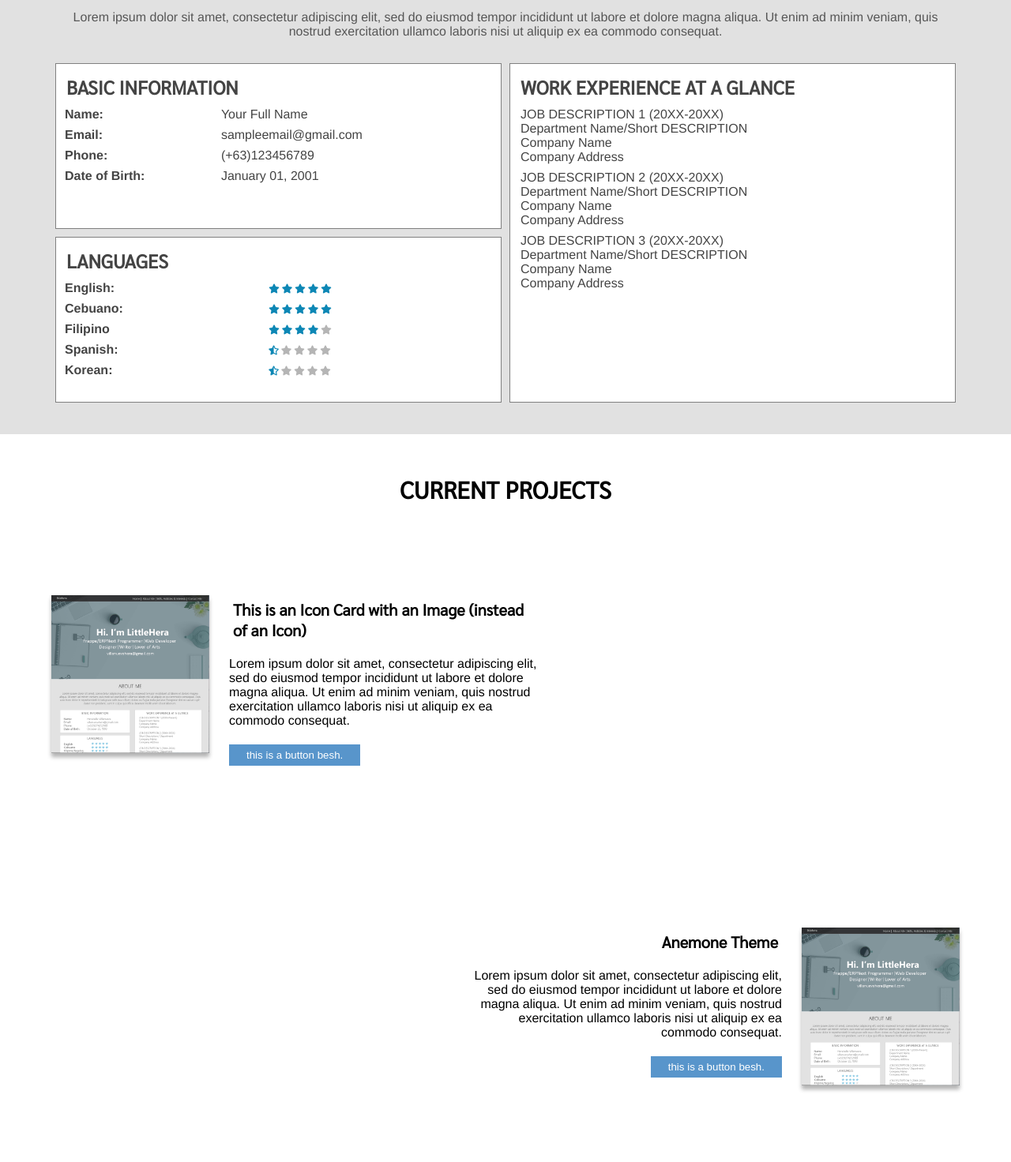
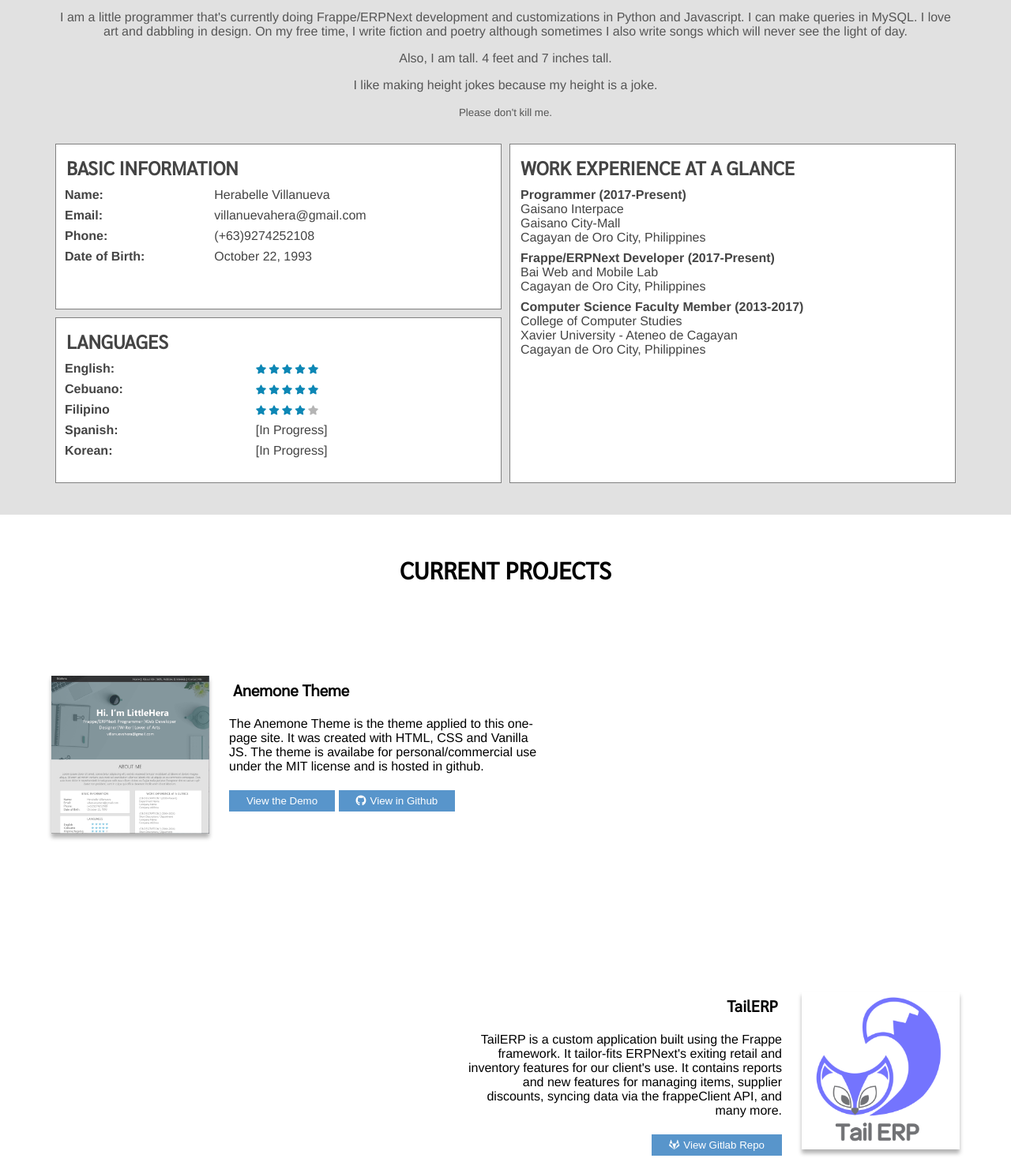
Before and after one commit to littlehera/littlehera.github.io, a plain HTML site: page index.html in a window 1280 px wide. Shown: the part 403-1875 px from the top of the page at 79% size. Drawn offline with Linux system fonts and the light colour scheme; a web font is replaced by a local one.

Commit message:
Updated HTML information and added tailerp splash.png

```diff
--- a/css/anemone-theme.css
+++ b/css/anemone-theme.css
@@ -143,6 +143,7 @@
   text-align: left;
 }
 
+
 /*SECTION elements*/
 
 .page-content{
@@ -194,43 +195,6 @@
   font-size: 16px;
 }
 
-.icon-card{
-  opacity: 0;
-  height: 200px;
-  width: 100%;
-  margin: 100px 0;
-  float: left;
-}
-
-.icon-card .float-left{
-  float: left;
-  text-align: left;
-}
-
-.icon-card .float-right{
-  float: right;
-  text-align: right;
-}
-
-.icon-card img{
-  width: 200px;
-  height: 200px;
-  box-shadow: 0px 5px 5px #b3b3b3
-}
-
-.icon-card i{
-  width: 200px;
-  font-size: 175px;
-  height: 200px;
-  color: #0f87b5;
-  text-align: center!important;
-}
-
-.icon-card .card-description{
-  margin: 0px 25px 0px 25px;
-  max-width: 400px;
-}
-
 .dark-section{
   background-color:#24405f;
   padding: 30px 0px;
@@ -273,6 +237,52 @@
   display: table;
 }
 
+.icon-card{
+  opacity: 0;
+  height: 200px;
+  width: 100%;
+  margin: 100px 0;
+  float: left;
+}
+
+.icon-card .float-left{
+  float: left;
+  text-align: left;
+}
+
+.icon-card .float-right{
+  float: right;
+  text-align: right;
+}
+
+.icon-card img{
+  width: 200px;
+  height: 200px;
+  box-shadow: 0px 5px 5px #b3b3b3
+}
+
+.icon-card i{
+  width: 200px;
+  font-size: 175px;
+  height: 200px;
+  color: #0f87b5;
+  text-align: center!important;
+}
+
+.icon-card .card-description{
+  margin: 0px 25px 0px 25px;
+  max-width: 400px;
+}
+
+.icon-card button>i{
+  font-size: unset;
+  height: inherit;
+  width: inherit;
+  margin: 0px 5px 0px 0px;
+  color: inherit;
+}
+
+
 .image-card{
   float: left;
   max-height:160px;
@@ -285,7 +295,6 @@
 }
 
 .image-card-title{
-  /*TODO: update this to prevent overlay from adjusting*/
   position:relative;
   top:-115px;
   margin-left:50px;
@@ -415,7 +424,6 @@
   background-color: white;
 }
 
-/*TODO: change the colors for button-light*/
 .button-light{
   color: white;
   background: #5895cb;
--- a/index.html
+++ b/index.html
@@ -8,7 +8,7 @@
           integrity="sha384-UHRtZLI+pbxtHCWp1t77Bi1L4ZtiqrqD80Kn4Z8NTSRyMA2Fd33n5dQ8lWUE00s/" crossorigin="anonymous">
     <link rel="stylesheet" href="css/anemone-theme.css">
     <script type="text/jscript" src="js/anemone-theme.js"></script>
-    <title>Hi! I'm A TITLE!</title>
+    <title>LittleHera</title>
 </head>
 <body>
 <nav>
@@ -24,11 +24,10 @@
 <div class="page-content">
   <section id="home" class="header" style="background-image: url('pictures/computer-cup-desk-434337.jpg');">
       <div class="header-text">
-        <h1 class="title">This is the Anemone Theme</h1>
+        <h1 class="title">Hi. I'm littlehera.</h1>
         <div class="subtitle">
           <h6>
-            Put Your Catchy Subtitle and/or Catch Phrase Here.<br>
-            This is a line inserted after a line break.
+            Frappe/ERPNext Programmer | Web Designer | <br/>Writer | Lover of Art and Coffee
           </h6>
         </div>
       </div>
@@ -36,11 +35,12 @@
   <section id="about-me" class="gray-section">
       <div class="row center-elements">
           <h2>ABOUT ME</h2>
-          <p>Lorem ipsum dolor sit amet,
-              consectetur adipiscing elit, sed do eiusmod tempor incididunt ut
-              labore et dolore magna aliqua. Ut enim ad minim veniam,
-              quis nostrud exercitation ullamco laboris nisi ut aliquip ex ea
-              commodo consequat.</p>
+          <p>I am a little programmer that's currently doing Frappe/ERPNext development and customizations in Python and Javascript.
+            I can make queries in MySQL. I love art and dabbling in design. On my free time, I write fiction and poetry although sometimes I also write songs which will never see the light of day.
+          </p>
+          <p>Also, I am tall. 4 feet and 7 inches tall.</p>
+          <p>I like making height jokes because my height is a joke.</p>
+          <p><small>Please don't kill me.</small></p>
       </div>
       <div class="row">
           <div class="col-6 col-md-6">
@@ -50,19 +50,19 @@
                     <table>
                         <tr>
                             <th>Name:</th>
-                            <td>Your Full Name</td>
+                            <td>Herabelle Villanueva</td>
                         </tr>
                         <tr>
                             <th>Email:</th>
-                            <td><a href="mailto:sampleemail@gmail.com" class="email">sampleemail@gmail.com</a></td>
+                            <td><a href="mailto:villanuevahera@gmail.com" class="email">villanuevahera@gmail.com</a></td>
                         </tr>
                         <tr>
                             <th>Phone:</th>
-                            <td>(+63)123456789</td>
+                            <td>(+63)9274252108</td>
                         </tr>
                         <tr>
                             <th>Date of Birth:</th>
-                            <td>January 01, 2001</td>
+                            <td>October 22, 1993</td>
                         </tr>
                     </table>
                 </div>
@@ -106,21 +106,13 @@
                         <tr>
                             <th>Spanish:</th>
                             <td>
-                              <i class="icon-filled fas fa-star-half-alt"/>
-                              <i class="icon-empty fas fa-star"/>
-                              <i class="icon-empty fas fa-star"/>
-                              <i class="icon-empty fas fa-star"/>
-                              <i class="icon-empty fas fa-star"/>
+                              [In Progress]
                             </td>
                         </tr>
                         <tr>
                             <th>Korean:</th>
                             <td>
-                              <i class="icon-filled fas fa-star-half-alt"/>
-                              <i class="icon-empty fas fa-star"/>
-                              <i class="icon-empty fas fa-star"/>
-                              <i class="icon-empty fas fa-star"/>
-                              <i class="icon-empty fas fa-star"/>
+                              [In Progress]
                             </td>
                         </tr>
                     </table>
@@ -134,26 +126,25 @@
                     <table>
                         <tr>
                             <td>
-                                JOB DESCRIPTION 1 (20XX-20XX)<br>
-                                Department Name/Short DESCRIPTION<br>
-                                Company Name<br>
-                                Company Address<br>
+                                <b>Programmer (2017-Present)</b><br>
+                                Gaisano Interpace<br>
+                                Gaisano City-Mall<br>
+                                Cagayan de Oro City, Philippines<br>
                             </td>
                         </tr>
                         <tr>
                             <td>
-                                JOB DESCRIPTION 2 (20XX-20XX)<br>
-                                Department Name/Short DESCRIPTION<br>
-                                Company Name<br>
-                                Company Address<br>
+                                <b>Frappe/ERPNext Developer (2017-Present)</b><br>
+                                Bai Web and Mobile Lab<br>
+                                Cagayan de Oro City, Philippines<br>
                             </td>
                         </tr>
                         <tr>
                             <td>
-                                JOB DESCRIPTION 3 (20XX-20XX)<br>
-                                Department Name/Short DESCRIPTION<br>
-                                Company Name<br>
-                                Company Address<br>
+                                <b>Computer Science Faculty Member (2013-2017)</b><br>
+                                College of Computer Studies<br>
+                                Xavier University - Ateneo de Cagayan<br>
+                                Cagayan de Oro City, Philippines<br>
                             </td>
                         </tr>
                     </table>
@@ -169,24 +160,24 @@
         <!--i class="far fa-images"></i-->
         <img class="float-left" src = "pictures/theme_preview_square.jpg"/>
         <div class="card-description float-left">
-          <h5>This is an Icon Card with an Image (instead of an Icon)</h5>
-          <p>Lorem ipsum dolor sit amet, consectetur adipiscing elit, sed do eiusmod
-            tempor incididunt ut labore et dolore magna aliqua. Ut enim ad minim veniam,
-            quis nostrud exercitation ullamco laboris nisi ut aliquip ex ea commodo consequat.
+          <h5>Anemone Theme</h5>
+          <p>The Anemone Theme is the theme applied to this one-page site. It was created with HTML, CSS and Vanilla JS.
+            The theme is availabe for personal/commercial use under the MIT license and is hosted in github.
           </p>
-          <button class="button button-light" href="http://gitlab.com">this is a button besh.</button>
+          <button class="button button-light" onclick="window.open('https://littlehera.github.io/anemone-theme/','_blank');">View the Demo</button>
+          <button class="button button-light" onclick="window.open('https://github.com/littlehera/anemone-theme','_blank');"><i class="fab fa-github"></i>View in Github</button>
         </div>
       </div>
       <div class="icon-card">
         <!--i class="far fa-images"></i-->
-        <img class="float-right" src = "pictures/theme_preview_square.jpg"/>
+        <img class="float-right" src = "pictures/splash.png"/>
         <div class="card-description float-right">
-          <h5>Anemone Theme</h5>
-          <p>Lorem ipsum dolor sit amet, consectetur adipiscing elit, sed do eiusmod
-            tempor incididunt ut labore et dolore magna aliqua. Ut enim ad minim veniam,
-            quis nostrud exercitation ullamco laboris nisi ut aliquip ex ea commodo consequat.
+          <h5>TailERP</h5>
+          <p>TailERP is a custom application built using the Frappe framework. It tailor-fits ERPNext's exiting
+            retail and inventory features for our client's use. It contains reports and new features for managing items,
+            supplier discounts, syncing data via the frappeClient API, and many more.
           </p>
-          <button class="button button-light" href="http://gitlab.com">this is a button besh.</button>
+          <button class="button button-light" onclick="window.open('https://gitlab.com/bailabs/gaisano-erpnext','_blank')"><i class="fab fa-gitlab"></i>View Gitlab Repo</button>
         </div>
       </div>
       <div class="icon-card">
@@ -194,24 +185,22 @@
         <i class="fab fa-github-square float-left"></i>
         <!--img class="float-left" src = "pictures/theme_preview_square.jpg"/-->
         <div class="card-description float-left">
-          <h5>This One Uses an Icon at 200px</h5>
+          <h5>Children of Elisium</h5>
           <p>Lorem ipsum dolor sit amet, consectetur adipiscing elit, sed do eiusmod
             tempor incididunt ut labore et dolore magna aliqua. Ut enim ad minim veniam,
             quis nostrud exercitation ullamco laboris nisi ut aliquip ex ea commodo consequat.
           </p>
-          <button class="button button-light" href="http://gitlab.com">this is a button besh.</button>
+          <button class="button button-light" onclick="window.open('https://www.inkitt.com/stories/fantasy/261540','_blank');">Read in Inkitt</button>
+          <button class="button button-light" onclick="window.open('https://www.webnovel.com/book/12523103805742505/Children-of-Elisium','_blank')">Read in Webnovel</button>
         </div>
       </div>
       <div class="icon-card">
         <i class="fab fa-github-square float-right"></i>
         <!--img class="float-right" src = "pictures/theme_preview_square.jpg"/-->
         <div class="card-description float-right">
-          <h5>Anemone Theme</h5>
-          <p>Lorem ipsum dolor sit amet, consectetur adipiscing elit, sed do eiusmod
-            tempor incididunt ut labore et dolore magna aliqua. Ut enim ad minim veniam,
-            quis nostrud exercitation ullamco laboris nisi ut aliquip ex ea commodo consequat.
+          <h5>...More to Come!</h5>
+          <p>I'm always up for a challenge and I'll come running if Inspiration decides to give me a call.
           </p>
-          <button class="button button-light" href="http://gitlab.com">this is a button besh.</button>
         </div>
       </div>
     </div>
@@ -230,7 +219,7 @@
                 commodo consequat.</p>
             </div>
           </div>
-          <div class="image-card-title"><h4>WEBSITE DESIGN</h4></div>
+          <div class="image-card-title"><h4>WEB DESIGN</h4></div>
       </div>
       <div class="image-card col-md-6 col-sm-12" style="background-image: url('pictures/book.jpg')">
           <div class="overlay">
@@ -241,7 +230,7 @@
                 commodo consequat.</p>
             </div>
           </div>
-          <div class="image-card-title"><h4>WEBSITE DESIGN</h4></div>
+          <div class="image-card-title"><h4>TRADITIONAL AND DIGITAL ART</h4></div>
       </div>
       <div class="image-card col-md-6 col-sm-12" style="background-image: url('pictures/code.jpg')">
           <div class="overlay">
@@ -252,7 +241,7 @@
                 commodo consequat.</p>
             </div>
           </div>
-          <div class="image-card-title"><h4>WEBSITE DESIGN</h4></div>
+          <div class="image-card-title"><h4>PROGRAMMING</h4></div>
       </div>
       <div class="image-card col-md-6 col-sm-12" style="background-image: url('pictures/music.jpg')">
           <div class="overlay">
@@ -263,7 +252,7 @@
                 commodo consequat.</p>
             </div>
           </div>
-          <div class="image-card-title"><h4>WEBSITE DESIGN</h4></div>
+          <div class="image-card-title"><h4>MUSIC</h4></div>
       </div>
       <div class="image-card col-md-6 col-sm-12" style="background-image: url('pictures/business.jpg')">
           <div class="overlay">
@@ -274,7 +263,7 @@
                 commodo consequat.</p>
             </div>
           </div>
-          <div class="image-card-title"><h4>WEBSITE DESIGN</h4></div>
+          <div class="image-card-title"><h4>BUSINESS FUNDAMENTALS</h4></div>
       </div>
       <div class="image-card col-md-6 col-sm-12" style="background-image: url('pictures/write.jpg')">
           <div class="overlay">
@@ -285,7 +274,7 @@
                 commodo consequat.</p>
             </div>
           </div>
-          <div class="image-card-title"><h4>WEBSITE DESIGN</h4></div>
+          <div class="image-card-title"><h4>WRITING</h4></div>
       </div>
     </div>
   </section>
```
Also changed, not shown: pictures/splash.png (added).
